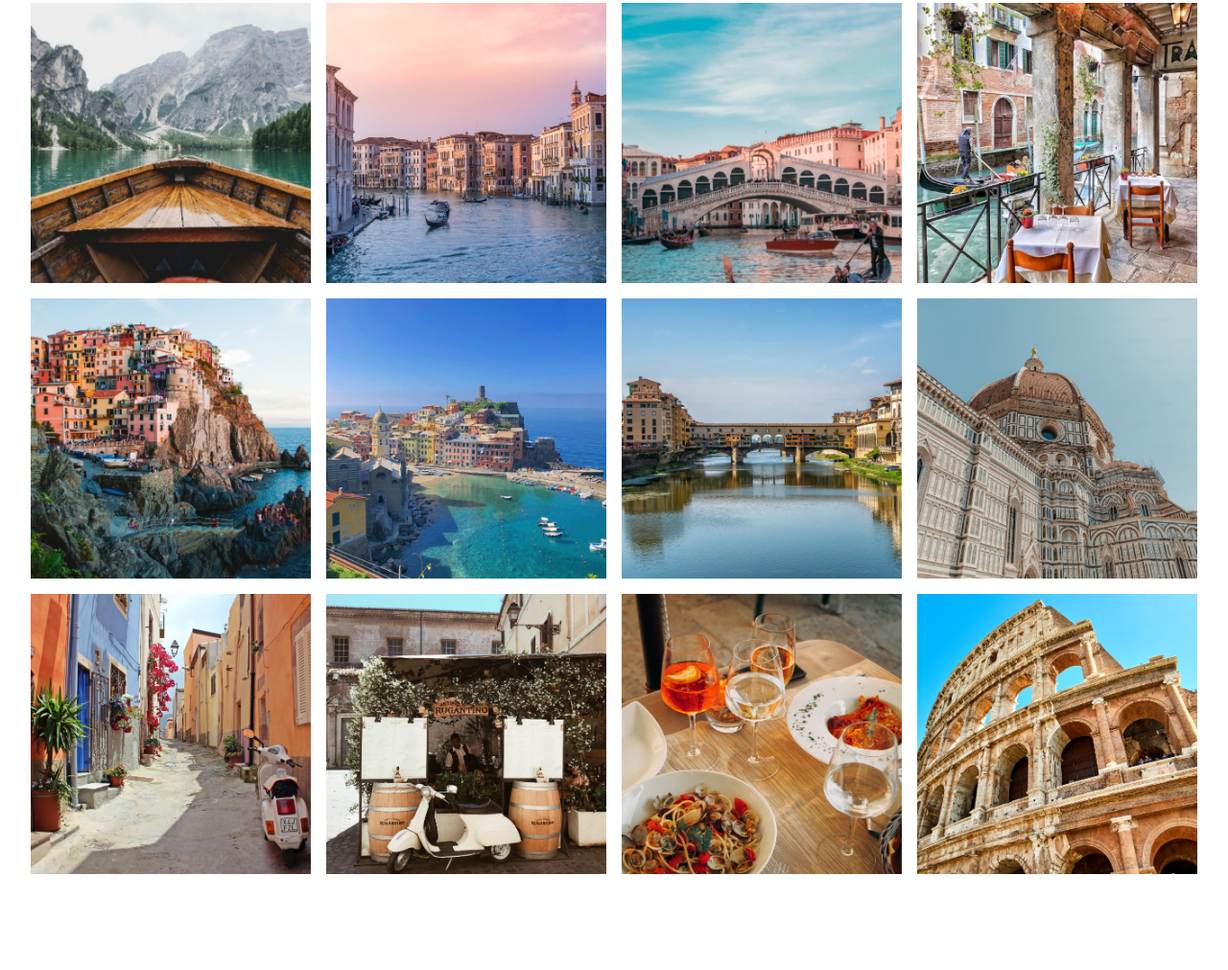
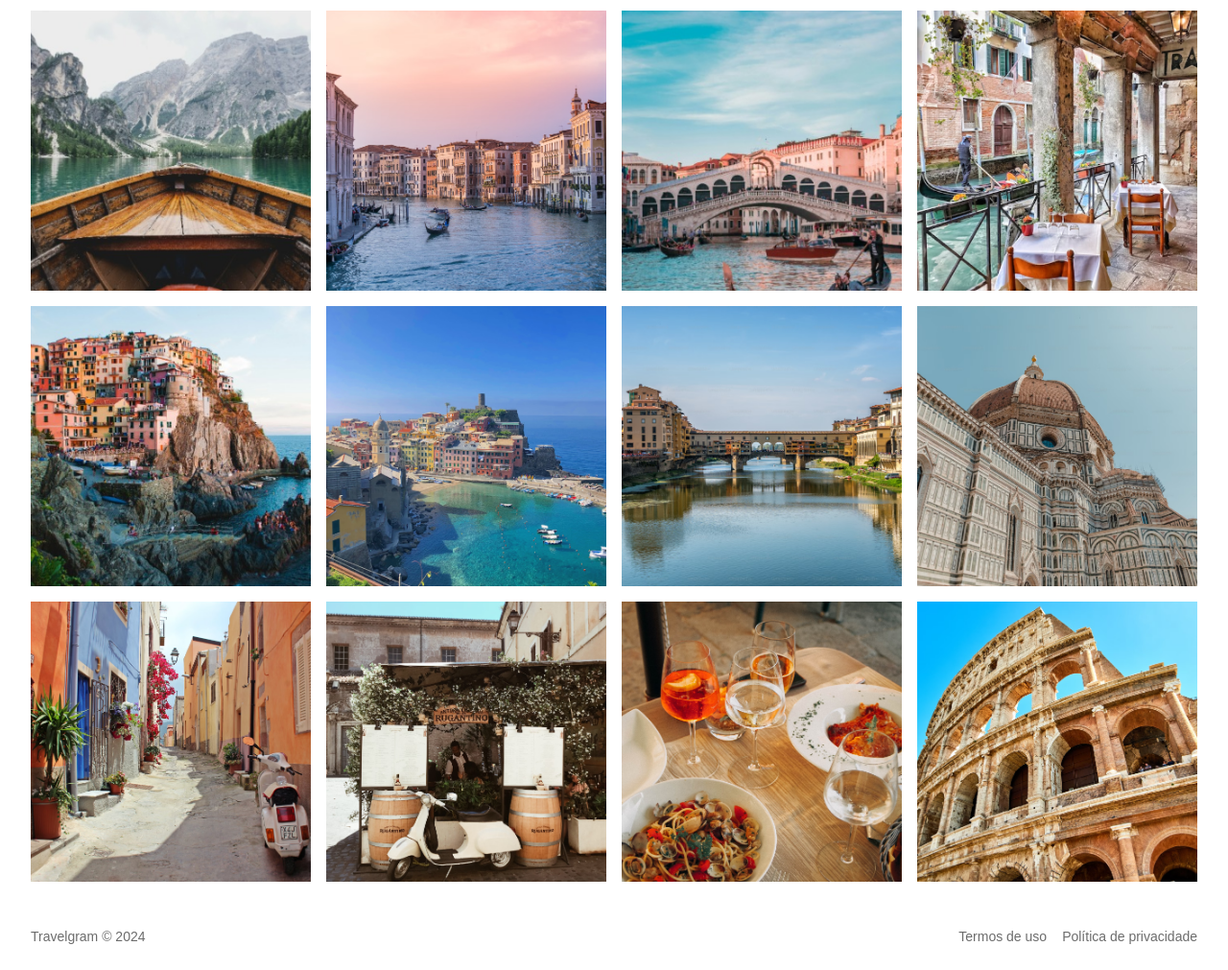
Before and after one commit to Yuric-Viana/responsive-travel-profile, a plain HTML site: page index.html in a window 1280 px wide. Shown: the part 316-1327 px from the top of the page at 96% size. Before the commit the page ends 1243 px from the top, so only its background shows below. Drawn offline with Linux system fonts and the light colour scheme.

Commit message:
feat: finalizar footer

```diff
--- a/index.html
+++ b/index.html
@@ -59,7 +59,7 @@
     </section>
 
     <section id="gallery">
-        <div class="photo-gallery container py-sm grid gap-1 grid-flow-column">
+        <div class="photo-gallery container py-md grid gap-1 grid-flow-column">
             <img src="assets/Image 01.png" alt="">
             <img src="assets/Image 02.png" alt="">
             <img src="assets/Image 03.png" alt="">
@@ -74,6 +74,19 @@
             <img src="assets/Image 12.png" alt="">
         </div>
     </section>
+
+    <footer>
+        <div class="container grid">
+            <div>
+                <p>Travelgram © 2024</p>
+            </div>
+
+            <div class="flex gap-1">
+                <span>Termos de uso</span>
+                <span>Política de privacidade</span>
+            </div>
+        </div>
+    </footer>
 </body>
 
 </html>
--- a/styles/global.css
+++ b/styles/global.css
@@ -87,8 +87,13 @@ img {
 	max-width: 100%;
 }
 
-#gallery {
-	margin-top: rem;
+footer .container {
+	padding-block: 1.375rem;
+	text-align: center;
+
+	& > div + div {
+		justify-content: center;
+	}
 }
 
 @media (width >= 80rem) {
@@ -97,4 +102,9 @@ img {
 
 		--py-md: 1.5rem;
 	}
+
+	footer .container {
+		grid-auto-flow: column;
+		justify-content: space-between;
+	}
 }
```
